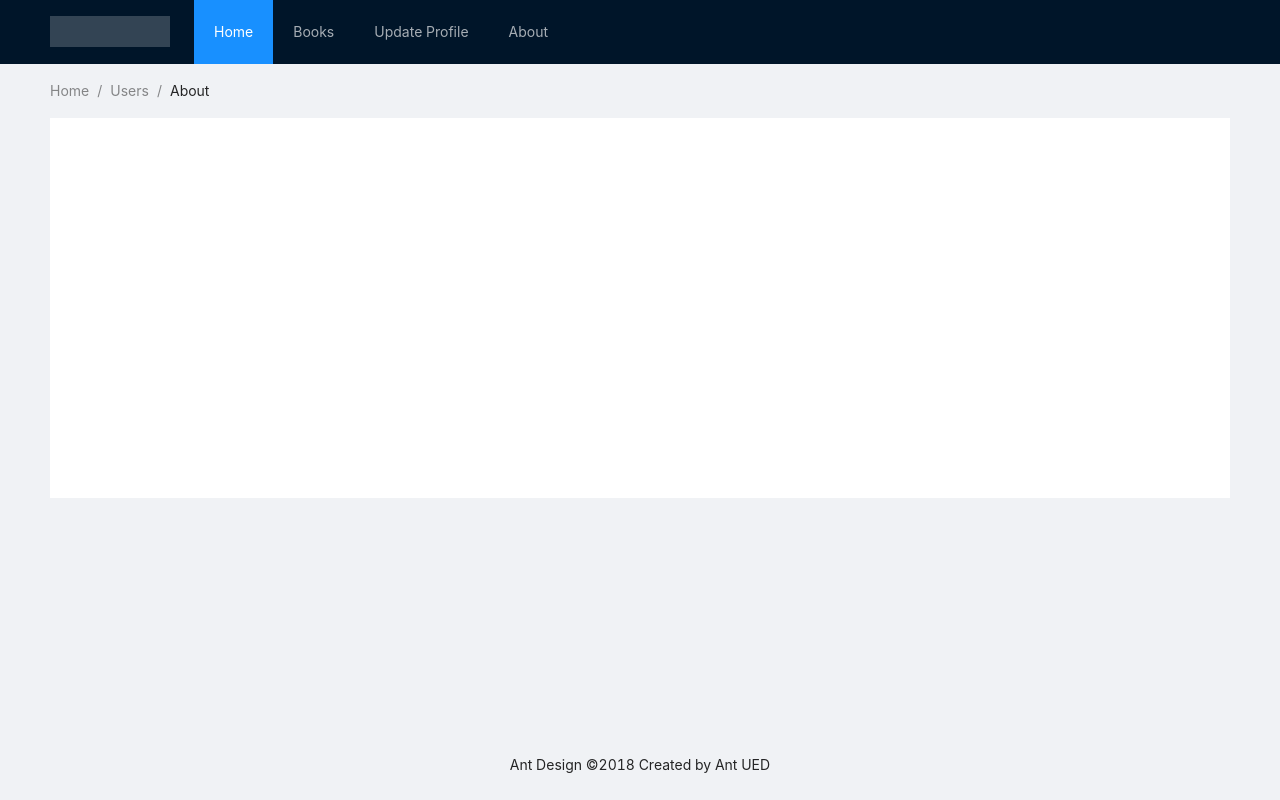
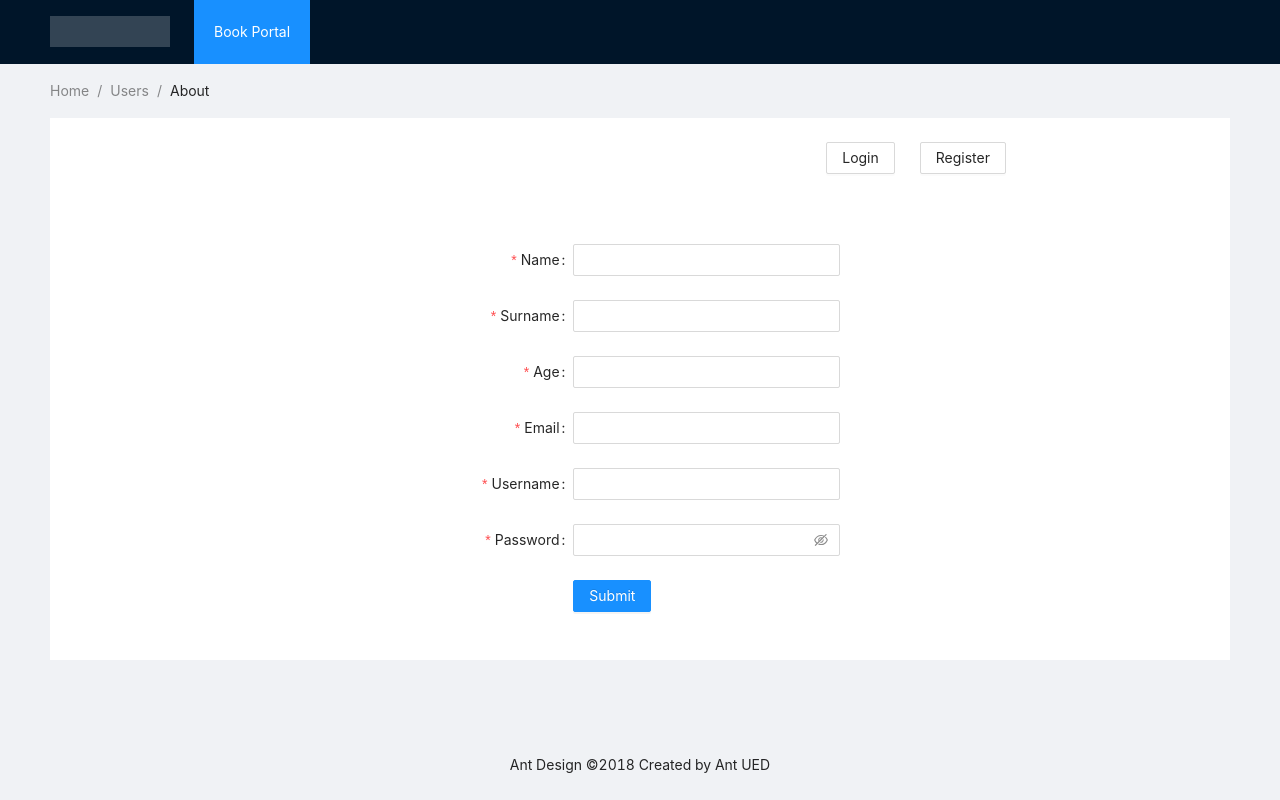
Before and after one commit to UmutEmreOnder/BookPortalFront, a React (Create React App) app: page /register in a window 1280 px wide. Built offline with nearby package versions, Linux system fonts and the light colour scheme.

Commit message:
Register Form

```diff
--- a/src/routing-example/App.js
+++ b/src/routing-example/App.js
@@ -7,6 +7,7 @@ import Home from "./pages/Home";
 import UserBooks from "./pages/UserBooks";
 import AuthorBooks from "./pages/AuthorBooks";
 import Update from "./pages/Update";
+import Register from "./pages/Register"
 
 const {Header, Content, Footer} = Layout;
 
@@ -18,18 +19,8 @@ export default function App() {
                     <div className="logo"/>
                     <Menu theme="dark" mode="horizontal" defaultSelectedKeys={["1"]}>
                         <Menu.Item key="1">
-                            <Link to="/">Home</Link>
+                            <Link to="/">Book Portal</Link>
                         </Menu.Item>
-                        <Menu.Item key="2">
-                            <Link to="/user-books">Books</Link>
-                        </Menu.Item>
-                        <Menu.Item key="3">
-                            <Link to="/update-profile">Update Profile</Link>
-                        </Menu.Item>
-                        <Menu.Item key="4">
-                            <Link to="/about">About</Link>
-                        </Menu.Item>
-
                     </Menu>
                 </Header>
                 <Content className="site-layout" style={{padding: "0 50px", marginTop: 64}}>
@@ -44,6 +35,7 @@ export default function App() {
                             <Route path='/user-books' element={<UserBooks/>}/>
                             <Route path='/author-books' element={<AuthorBooks/>}/>
                             <Route path='/about' element={<About/>}/>
+                            <Route path='/register' element={<Register/>}/>
                             <Route path='/' element={<Home/>}/>
                         </Routes>
                     </div>
--- a/src/routing-example/pages/Home.js
+++ b/src/routing-example/pages/Home.js
@@ -1,24 +1,29 @@
 import {Form, Input, Button} from "antd";
 import {useNavigate} from "react-router-dom";
-import {useState} from "react";
+import {useEffect, useState} from "react";
 import AuthService from "../service/AuthService";
 import LocalStorageUtil from "../util/LocalStorageUtil";
+import UserService from "../service/UserService";
 
 const Home = () => {
     const navigate = useNavigate();
     const [credentials, setCredentials] = useState({});
+    const [state, setState] = useState({});
 
     const onFinish = async (values) => {
         const response = await AuthService.signin(credentials);
 
-        if (response === "ROLE_USER") {
-            navigate('/user-books');
-        } else if (response === "ROLE_AUTHOR") {
-            navigate('/author-books')
+        if (response) {
+            window.location.reload();
         } else {
             console.log("Boyle bi user yok")
         }
     };
+
+    useEffect(() => {
+        UserService.getUser?.then(value => setState({value}))
+    }, [])
+
 
     const onFinishFailed = (errorInfo) => {
         console.log("Failed:", errorInfo);
@@ -31,83 +36,73 @@ const Home = () => {
         });
     };
 
-    function result ({onFinish, onFinishFailed, handleChange, credentials}) {
+    const result = ({onFinish, onFinishFailed, handleChange, credentials}) => {
         if(!LocalStorageUtil.getToken()) {
             return (
-                <Form
-                    name="basic"
-                    labelCol={{
-                        span: 8
-                    }}
-                    wrapperCol={{
-                        span: 16
-                    }}
-                    initialValues={{
-                        remember: true
-                    }}
-                    onFinish={onFinish}
-                    onFinishFailed={onFinishFailed}
-                    style={{margin: "0 auto", width: 400, marginTop: "70px"}}
-                >
-                    <Form.Item
-                        label="Username"
-                        name="username"
-                        rules={[
-                            {
-                                required: true,
-                                message: "Please input your username!"
-                            }
-                        ]}
-                    >
-                        <Input
-                            onChange={handleChange}
-                            name="username"
-                            value={credentials.username}
-                        />
+                <>
+                    <div style={{textAlign: "right", marginRight: "200px"}}>
+                        <Button onClick={() => navigate('/')} style={{marginRight: "25px"}}>Login</Button>
+                        <Button onClick={() => navigate('/register')}>Register</Button>
+                    </div>
+                    <Form name="basic" labelCol={{span: 8}} wrapperCol={{span: 16}} initialValues={{remember: true}} onFinish={onFinish} onFinishFailed={onFinishFailed} style={{margin: "0 auto", width: 400, marginTop: "70px"}}>
+                        <Form.Item label="Username" name="username" rules={[{required: true, message: "Please input your username!"}]}>
+                            <Input onChange={handleChange} name="username" value={credentials.username}/>
                         </Form.Item>
 
-                    <Form.Item
-                        label="Password"
-                        name="password"
-                        rules={[
-                            {
-                                required: true,
-                                message: "Please input your password!"
-                            }
-                        ]}
-                    >
-                        <Input.Password
-                            onChange={handleChange}
-                            name="password"
-                            value={credentials.password}
-                        />
+                        <Form.Item label="Password" name="password" rules={[{required: true, message: "Please input your password!"}]}>
+                            <Input.Password onChange={handleChange} name="password" value={credentials.password}/>
                         </Form.Item>
 
-                    <Form.Item
-                        wrapperCol={{
-                            offset: 8,
-                            span: 16
-                        }}
-                    >
+                        <Form.Item wrapperCol={{offset: 8, span: 16}}>
                             <Button type="primary" htmlType="submit">
                                 Submit
                             </Button>
                         </Form.Item>
                     </Form>
+                </>
             )
         } else {
-            return (
-                <div style={{textAlign: "center", marginTop: "70px"}}>
-                    <h2>Already Logged In</h2>
-                    <br/> <br/> <br/>
-                    <Button onClick={() => {LocalStorageUtil.clearToken(); navigate('/')}}>Log Out</Button>
-                </div>
-            )
+            return (state.value.roles[0].id === 1 ? welcomeAuthor({state, navigate}) : welcomeUser({state, navigate}))
         }
     }
 
     return (result({onFinish, onFinishFailed, handleChange, credentials}));
 };
 
+function welcomeUser({state, navigate}) {
+    return (
+        <div style={{textAlign: "center"}}>
+            <div style={{textAlign: "center", marginTop: "70px"}}>
+                <h2>Welcome, {state.value?.name} {state.value?.surname}</h2>
+                <br/>
+                <Button style={{marginRight: "25px"}} onClick={() => {
+                    if(state.value.roles[0].id === 2) {
+                        navigate('/user-books')
+                    } else {
+                        navigate('/author-books')
+                    }
+                }}>Search Books</Button>
+                <Button onClick={() => navigate('/update-profile')}>Update Profile</Button>
+            </div>
+            <br/> <br/> <br/> <br/>
+            <Button onClick={() => {LocalStorageUtil.clearToken(); navigate('/')}}>Log Out</Button>
+        </div>
+    )
+}
+
+function welcomeAuthor({state, navigate}) {
+    return (
+        <div style={{textAlign: "center"}}>
+            <div style={{textAlign: "center", marginTop: "70px"}}>
+                <h2>Welcome, {state.value?.name} {state.value?.surname}</h2>
+                <br/>
+                <Button style={{marginRight: "25px"}} onClick={() => {navigate('/admin-books')}}>Search Books</Button>
+            </div>
+            <br/> <br/> <br/> <br/>
+            <Button onClick={() => {LocalStorageUtil.clearToken(); navigate('/')}}>Log Out</Button>
+        </div>
+    )
+}
+
 
 export default Home;
--- /dev/null
+++ b/src/routing-example/pages/Register.js
@@ -0,0 +1,82 @@
+import {useNavigate} from "react-router-dom";
+import {useEffect, useState} from "react";
+import UserService from "../service/UserService";
+import {Button, Form, Input} from "antd";
+
+const Register = () => {
+    const navigate = useNavigate();
+    const [credentials, setCredentials] = useState({});
+
+    const onFinish = async (values) => {
+        const response = await UserService.register(credentials);
+
+        if (response) {
+            navigate('/')
+        } else {
+            console.log("Bi hata aldin ama nie?")
+        }
+    };
+
+
+    const onFinishFailed = (errorInfo) => {
+        console.log("Failed:", errorInfo);
+    };
+
+    const handleChange = (event) => {
+        setCredentials({
+            ...credentials,
+            [event.target.name]: event.target.value
+        });
+    };
+
+    return (
+        <>
+            <div style={{textAlign: "right", marginRight: "200px"}}>
+                <Button onClick={() => navigate('/')} style={{marginRight: "25px"}} >Login</Button>
+                <Button onClick={() => navigate('/register')}>Register</Button>
+            </div>
+            <Form name="basic" labelCol={{span: 8}} wrapperCol={{span: 16}} initialValues={{remember: true}}
+                  onFinish={onFinish} onFinishFailed={onFinishFailed}
+                  style={{margin: "0 auto", width: 400, marginTop: "70px"}}>
+
+                <Form.Item label="Name" name="name"
+                           rules={[{required: true, message: "Please input your name!"}]}>
+                    <Input onChange={handleChange} name="name" value={credentials.name}/>
+                </Form.Item>
+
+                <Form.Item label="Surname" name="surname"
+                           rules={[{required: true, message: "Please input your surname!"}]}>
+                    <Input onChange={handleChange} name="surname" value={credentials.surname}/>
+                </Form.Item>
+
+                <Form.Item label="Age" name="age"
+                           rules={[{required: true, message: "Please input your age!"}]}>
+                    <Input onChange={handleChange} name="age" value={credentials.age}/>
+                </Form.Item>
+
+                <Form.Item label="Email" name="email"
+                           rules={[{required: true, message: "Please input your email!"}]}>
+                    <Input onChange={handleChange} name="email" value={credentials.email}/>
+                </Form.Item>
+
+                <Form.Item label="Username" name="username"
+                           rules={[{required: true, message: "Please input your username!"}]}>
+                    <Input onChange={handleChange} name="username" value={credentials.username}/>
+                </Form.Item>
+
+                <Form.Item label="Password" name="password"
+                           rules={[{required: true, message: "Please input your password!"}]}>
+                    <Input.Password onChange={handleChange} name="password" value={credentials.password}/>
+                </Form.Item>
+
+                <Form.Item wrapperCol={{offset: 8, span: 16}}>
+                    <Button type="primary" htmlType="submit">
+                        Submit
+                    </Button>
+                </Form.Item>
+            </Form>
+        </>
+    )
+}
+
+export default Register;
--- a/src/routing-example/pages/UserBooks.js
+++ b/src/routing-example/pages/UserBooks.js
@@ -4,6 +4,7 @@ import {Table} from "antd";
 import UserBookService from "../service/UserBookService";
 import ReadListService from "../service/lists/ReadListService";
 import FavoriteListService from "../service/lists/FavoriteListService";
+import Search from "antd/es/input/Search";
 
 class PersonList extends React.Component {
     state = {
@@ -113,6 +114,18 @@ class PersonList extends React.Component {
     render() {
         const {data, pagination, loading, columns} = this.state;
         return (
+            <>
+                <Search
+                    placeholder="input search text"
+                    allowClear
+                    onSearch={(value) => console.log(value)}
+                    style={{
+                        width: 200,
+                    }}
+                />
+
+                <br/> <br/> <br/>
+
                 <Table
                     columns={columns}
                     rowKey={(record) => record.id}
@@ -121,6 +134,7 @@ class PersonList extends React.Component {
                     loading={loading}
                     onChange={this.handleTableChange}
                 />
+            </>
         )
     }
 }
--- a/src/routing-example/service/AuthService.js
+++ b/src/routing-example/service/AuthService.js
@@ -15,10 +15,10 @@ const AuthService = (function () {
                 }
             });
         } catch (error) {
-
+            LocalStorageUtil.clearToken();
         }
 
-        return valid.data.roles[0].name;
+        return valid.data;
     };
 
     return {
--- /dev/null
+++ b/src/routing-example/service/UserService.js
@@ -0,0 +1,36 @@
+import axios from "axios";
+import LocalStorageUtil from "../util/LocalStorageUtil";
+
+const UserService = (function () {
+    const _getUser = async () => {
+        let valid = null;
+
+        if(LocalStorageUtil.getToken()) {
+            try {
+                valid = await axios.get(`http://localhost:8080/api/user/`, {
+                    withCredentials: true,
+                    headers: {
+                        "Authorization": `Basic ${LocalStorageUtil.getToken()}`
+                    }
+                });
+            } catch (error) {
+                LocalStorageUtil.clearToken();
+            }
+            return valid.data;
+        } else {
+            return valid;
+        }
+
+    };
+
+    const _register = async (credentials) => {
+        return await axios.post('http://localhost:8080/api/user/', credentials)
+    }
+
+    return {
+        getUser: _getUser(),
+        register: _register
+    };
+})();
+
+export default UserService;
```
Lines whose indentation alone changed are shown as unchanged.
